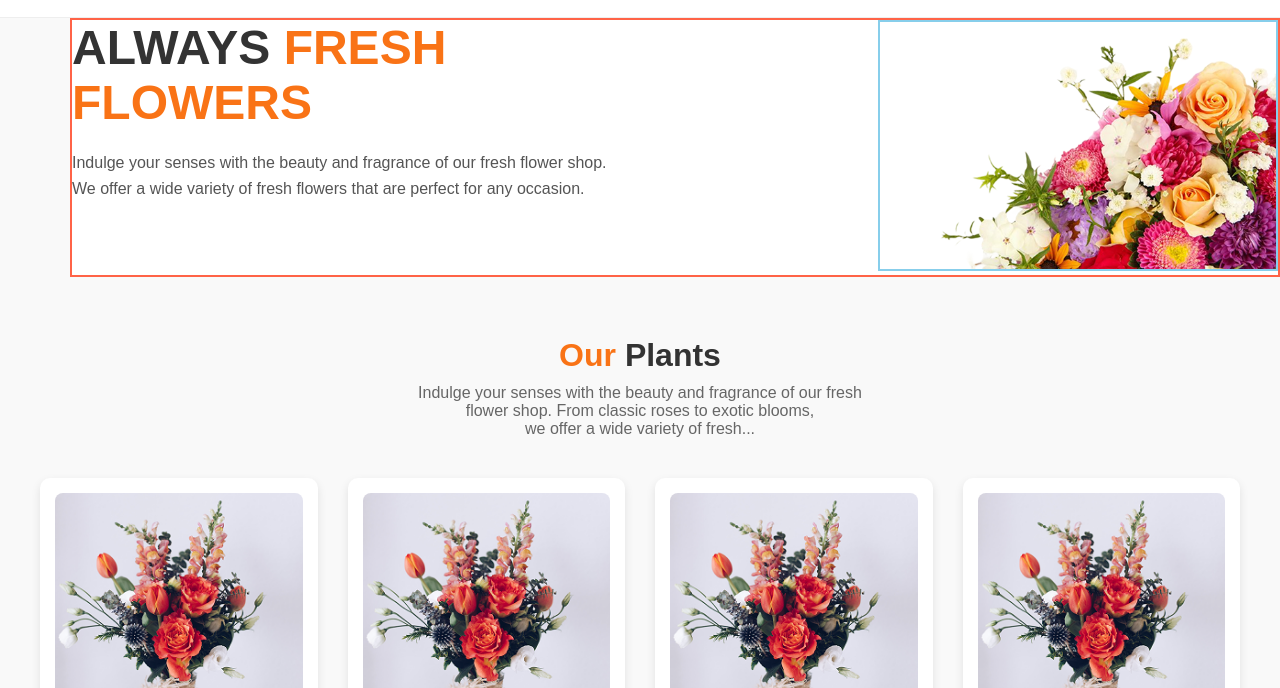
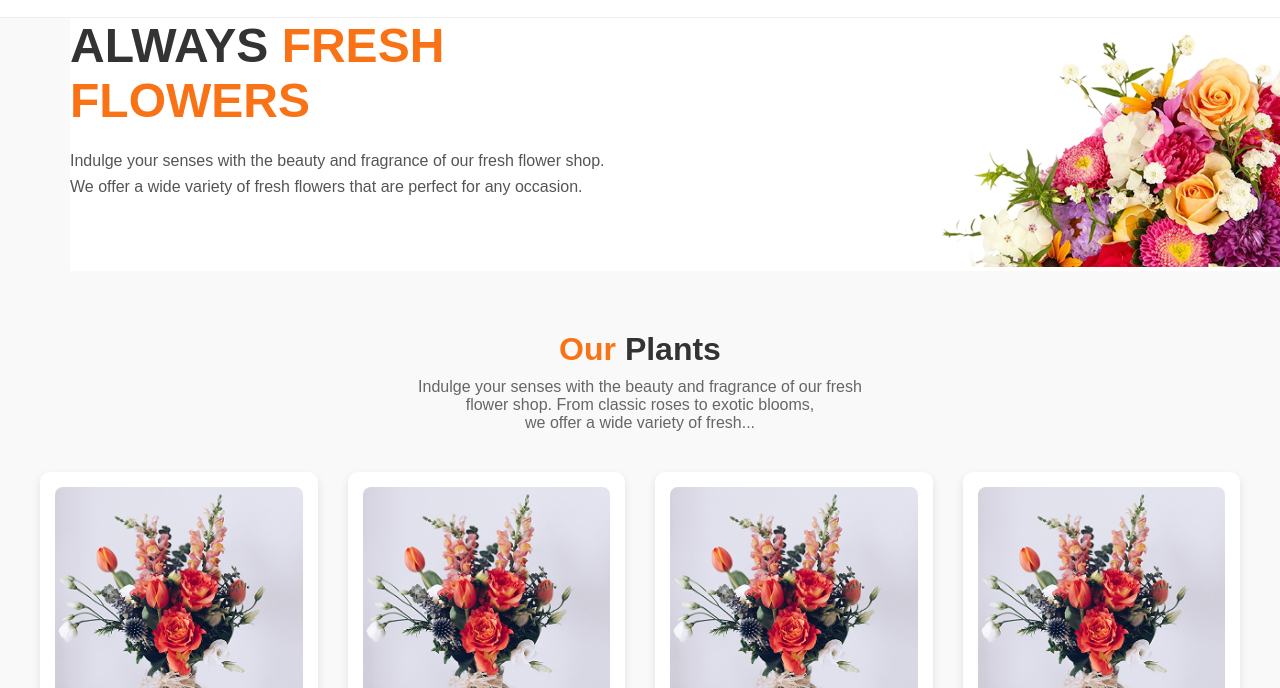
Before and after one commit to nurujjoha123/Nuru-jjoha, a plain HTML site: page index.html in a window 1280 px wide. Shown: the part 112-800 px from the top of the page. Drawn offline with Linux system fonts and the light colour scheme.

Commit message:
added habib

```diff
--- a/index.html
+++ b/index.html
@@ -17,7 +17,7 @@
     </nav>
   </header>
 
-  <section class="hero">
+  <sectfion class="hero">
     <div class="hero-text">
       <h1>ALWAYS <span class="orange">FRESH</span> <br><span class="orange">FLOWERS</span></h1>
       <p>Indulge your senses with the beauty and fragrance of our fresh flower shop.<br> We offer a wide variety of fresh flowers that are perfect for any occasion.</p>
@@ -25,7 +25,7 @@
     <div class="hero-img">
       <img src="./assets/hero-flower.png" alt="Flower Image" />
     </div>
-  </section>
+  </sectfion>
 
   <section class="plants">
     <h2><span class="orange">Our</span> Plants</h2>
--- a/style.css
+++ b/style.css
@@ -43,7 +43,7 @@ nav a {
   display: flex;
   justify-content: space-between;
   align-items: right;
-  border: 2px solid tomato;
+  /* border: 2px solid tomato; */
   /* padding: 60px; */
   background: white;
 }
@@ -74,8 +74,8 @@ nav a {
 
 .hero-img img {
   width: 400px;
-  border: 2px solid skyblue;
-  /* max-width: 100%; */
+
+
 }
 
 .plants {
```
